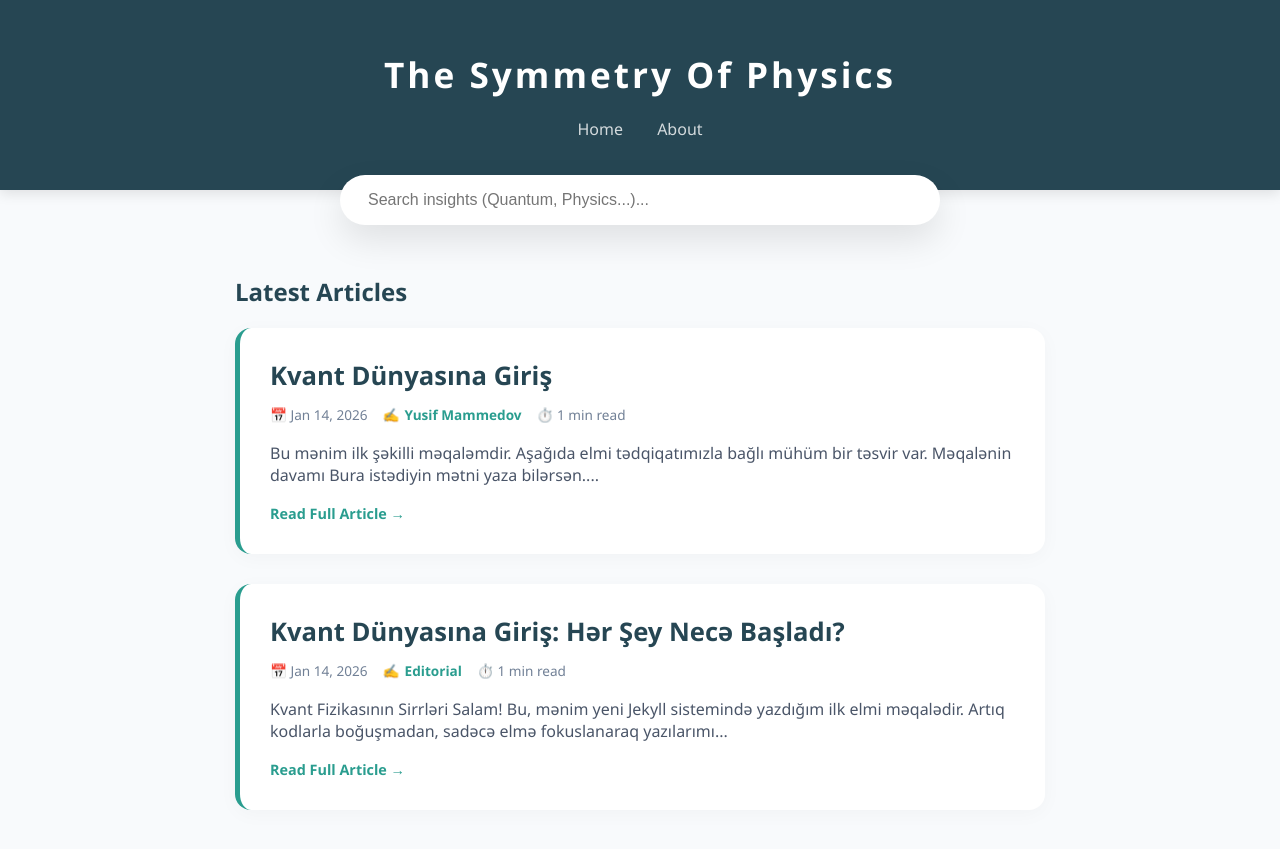
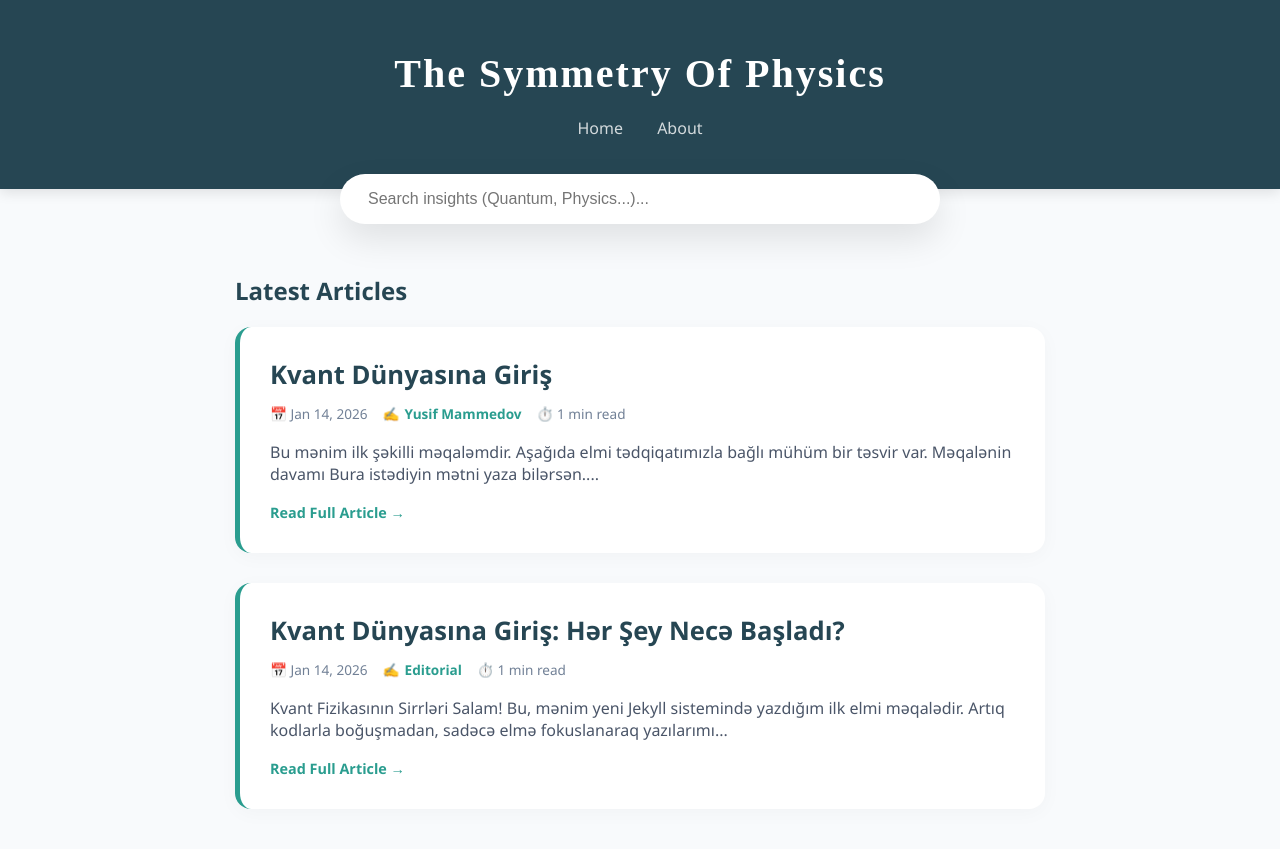
Before and after one commit to azerinyuton/science, a Jekyll site: the page built from index.html, in a window 1280 px wide. Shown: the top 849 px of the page. Built offline with Jekyll 4.4.1, drawn with Linux system fonts in a browser that asks for light colours; some web fonts are replaced; comment, search, counter and statistics services are not loaded.

Commit message:
Update default.html

```diff
--- a/_layouts/default.html
+++ b/_layouts/default.html
@@ -121,6 +121,13 @@ nav a:hover { opacity: 1; color: var(--primary); }
   font-weight: <weight>;
   font-style: normal;
 }
+        /* Sırf əsas başlığı hədəf alırıq */
+header h1, .site-title, .header-title {
+    font-family: 'Lora', serif !important; /* Modern görünüş üçün */
+    font-weight: 700 !important;
+    letter-spacing: 2px; /* Hərfləri bir az aralayırıq ki, daha nəfis görünsün */
+    font-size: 2.5rem; /* Ölçünü buradan böyüdüb-kiçildə bilərsən */
+}
     </style>
 </head>
 <body>
```
